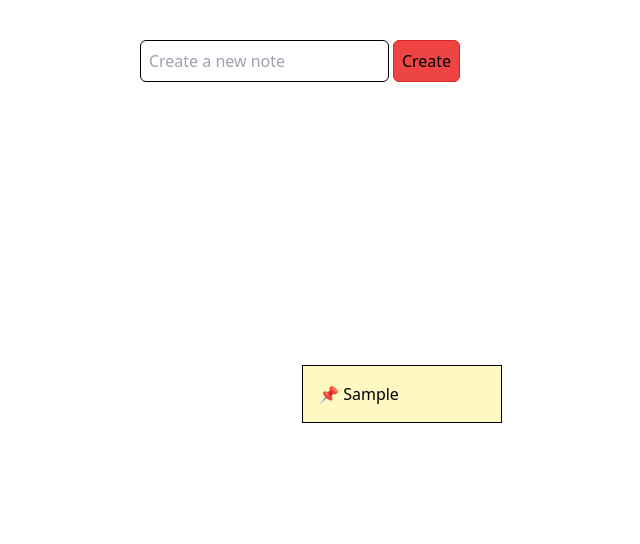
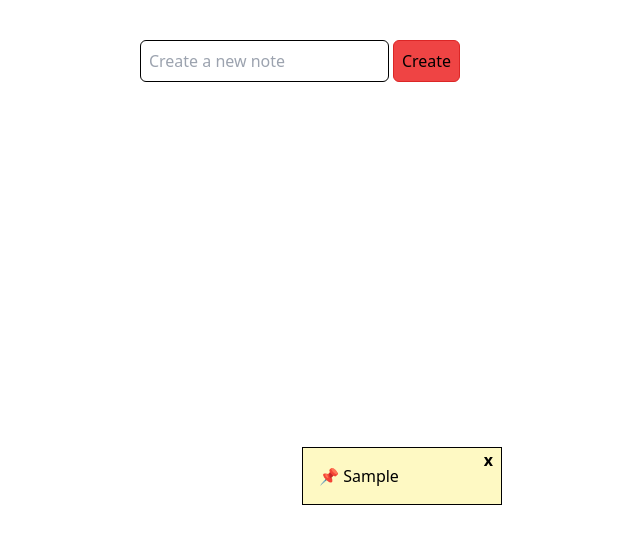
Before and after one commit to AryanPahuja21/Stick-It, a React (Vite) app: page / in a window 1280 px wide. Both pictures are taken after typing "Sample" into the empty fields and a click on the button "Create". Shown: the top 544 px of the page, without its empty margins (340-980 px from the left). Built offline with nearby package versions, Linux system fonts and the light colour scheme.

Commit message:
delete functionality

```diff
--- a/src/components/Note.jsx
+++ b/src/components/Note.jsx
@@ -1,17 +1,26 @@
 import React from "react";
 
-const Note = ({ note }) => {
+const Note = ({ note, deleteNote }) => {
+  const handleDeleteNote = () => {
+    deleteNote(note.id);
+  };
   return (
     <div
       className={
-        "w-[200px] absolute p-4 bg-yellow-100 border border-black cursor-move select-none break-words"
+        "w-[200px] relative p-4 bg-yellow-100 border border-black cursor-move select-none break-words"
       }
       style={{
         left: `${note.position.x}px`,
         top: `${note.position.y}px`,
       }}
     >
-      📌 {note.content}
+      <h1>📌 {note.content}</h1>
+      <button
+        onClick={() => handleDeleteNote(note.id)}
+        className="absolute top-0 right-2 font-semibold"
+      >
+        x
+      </button>
     </div>
   );
 };
--- a/src/components/Notes.jsx
+++ b/src/components/Notes.jsx
@@ -40,6 +40,11 @@ const Notes = () => {
     setError("");
   };
 
+  const deleteNote = (id) => {
+    const updatedNotes = notes.filter((note) => note.id !== id);
+    setNotes(updatedNotes);
+  };
+
   return (
     <main className="mt-10">
       <div className="flex flex-col justify-center ">
@@ -64,7 +69,7 @@ const Notes = () => {
       </div>
       <div>
         {notes.map((note) => {
-          return <Note key={note.id} note={note} />;
+          return <Note key={note.id} note={note} deleteNote={deleteNote} />;
         })}
       </div>
     </main>
```
